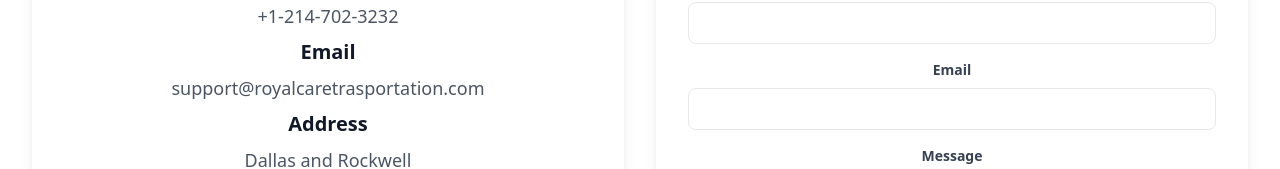
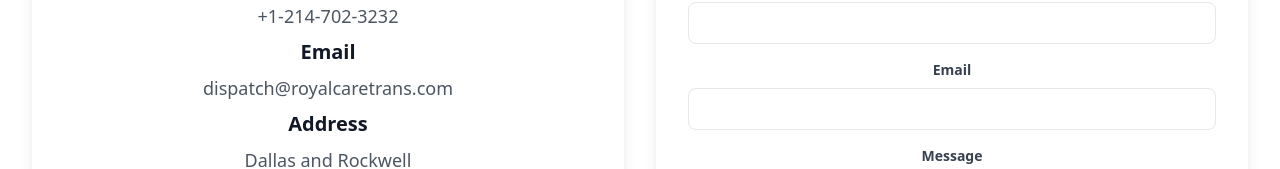
Before and after one commit to Betelhemmesele/royal-care, a React (Create React App) app: page /contact-us in a window 1280 px wide. Shown: the part 524-693 px from the top of the page. Built offline with nearby package versions, Linux system fonts and the light colour scheme.

Commit message:
Update ContactUs.jsx

```diff
--- a/src/pages/ContactUs.jsx
+++ b/src/pages/ContactUs.jsx
@@ -71,7 +71,7 @@
           <h3 className="text-xl font-semibold text-gray-900 mb-2">Phone</h3>
           <p className="text-lg text-gray-600">+1-214-702-3232</p>
           <h3 className="text-xl pt-2 font-semibold text-gray-900 mb-2">Email</h3>
-          <p className="text-lg text-gray-600">support@royalcaretrasportation.com</p>
+          <p className="text-lg text-gray-600">dispatch@royalcaretrans.com</p>
           <h3 className="text-xl pt-2 font-semibold text-gray-900 mb-2">Address</h3>
           <p className="text-lg text-gray-600">Dallas and Rockwell</p>
           <h3 className="text-xl pt-2 font-semibold text-gray-900 mb-2">Working Hours</h3>
```
